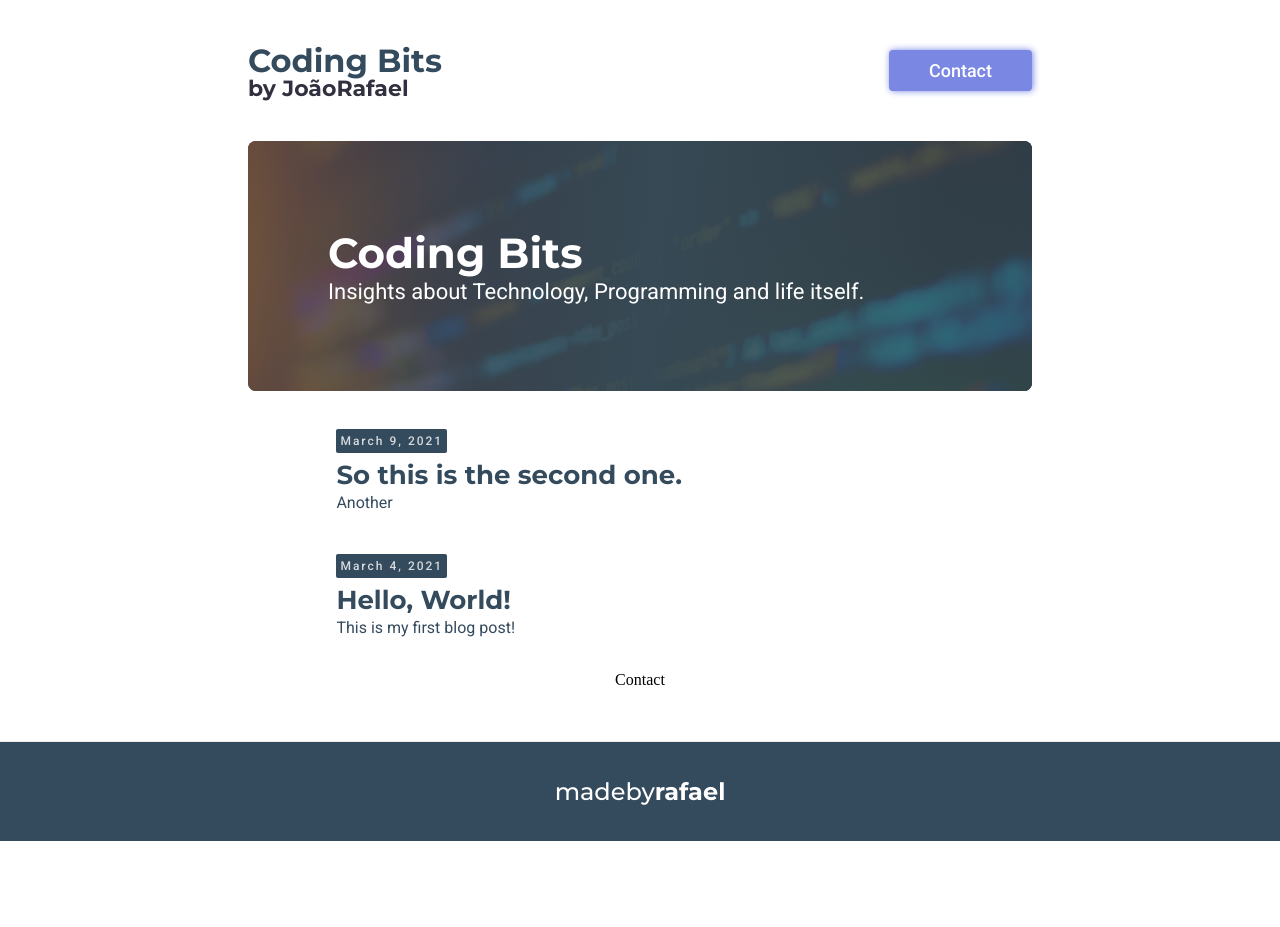
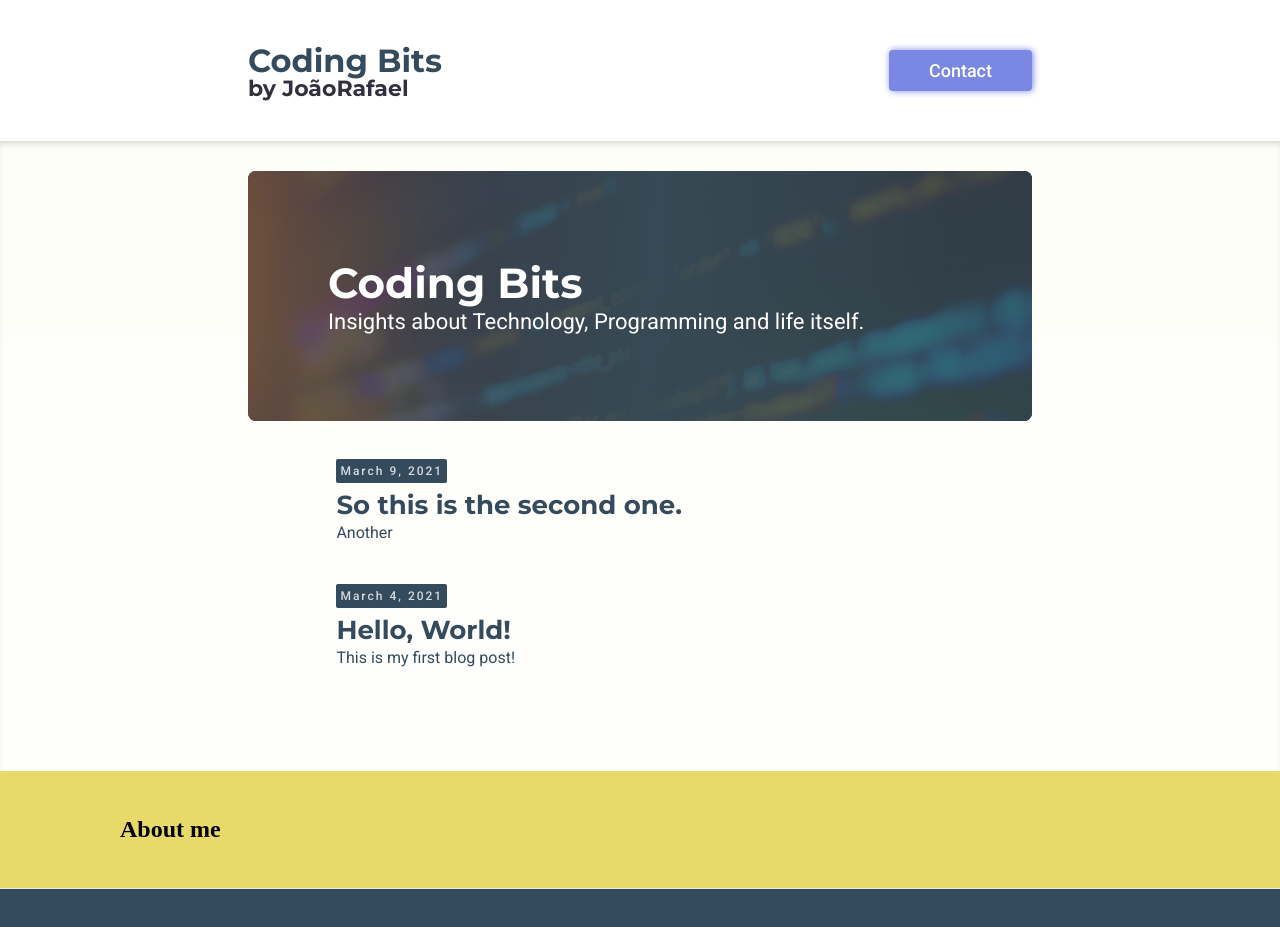
Before and after one commit to joao-rafael/blog, a Next.js app: page / in a window 1280 px wide. Shown: the top 927 px of the page. Before the commit the page ends 841 px from the top, so only its background shows below. Built offline with nearby package versions, Linux system fonts and the light colour scheme.

Commit message:
feat(contact): added contact component and base layout

```diff
--- /dev/null
+++ b/components/Contact.js
@@ -0,0 +1,22 @@
+import styles from '../styles/Contact.module.scss';
+import Link from 'next/link'
+
+const  Contact = () => {
+    return (
+        <section className={styles.contact}>
+            <header className={styles.header}>
+                <h2>About me</h2>
+            </header>
+            <section className={styles.flex}>
+                <div>
+
+                </div>
+                <div>
+
+                </div>
+            </section>
+        </section>
+    )
+}
+
+export default Contact
--- a/pages/index.js
+++ b/pages/index.js
@@ -1,7 +1,9 @@
 import matter from 'gray-matter';
 import Head from 'next/head'
 import Card from '../components/Card';
+import Contact from '../components/Contact';
 import Link from 'next/link';
+
 // import fs from 'fs';
 import path from 'path';
 import styles from '../styles/Layout.module.scss'
@@ -9,7 +11,7 @@ import fs from 'fs';
 
 export default function Home({ files }) {
   return (
-    <div>
+    <div className={styles.home}>
       <Head>
         <title>Coding Bits</title>
         <meta name='keyword' content='web development, programming, blog'>
@@ -34,11 +36,11 @@ export default function Home({ files }) {
             );
           })}
         </section>
-        <section>
-          Contact
-        </section>
+
       </section>
+      <Contact>
 
+      </Contact>
 
     </div>
   );
--- a/styles/Contact.module.scss
+++ b/styles/Contact.module.scss
@@ -0,0 +1,19 @@
+@import './typography.scss';
+@import './colors.scss';
+
+.contact {
+    display: flex;
+    width: 100%;
+    padding: 25px 120px;
+    background-color: $color30;
+
+    .header {
+        h2 {
+
+        }
+    }
+
+    .flex {
+
+    }
+}
--- a/styles/Home.module.scss
+++ b/styles/Home.module.scss
@@ -1,6 +1,8 @@
 @import './typography.scss';
 @import './colors.scss';
 
-.postlist {
-
+.home {
+    padding-top: 30px;
+    background: linear-gradient(180deg, rgba(241, 232, 147, 0.07) 0%, rgba(196, 196, 196, 0) 100%);
+    box-shadow: inset 0px 5px 9px -5px rgba(0, 0, 0, 0.25);
 }
--- a/styles/Layout.module.scss
+++ b/styles/Layout.module.scss
@@ -122,7 +122,11 @@
     }
 }
 
-
+.home {
+    padding-top: 30px;
+    background: linear-gradient(180deg, rgba(241, 232, 147, 0.07) 0%, rgba(196, 196, 196, 0) 100%);
+    box-shadow: inset 0px 5px 9px -5px rgba(0, 0, 0, 0.25);
+}
 .footer {
     width: 100%;
     height: 100px;
```
